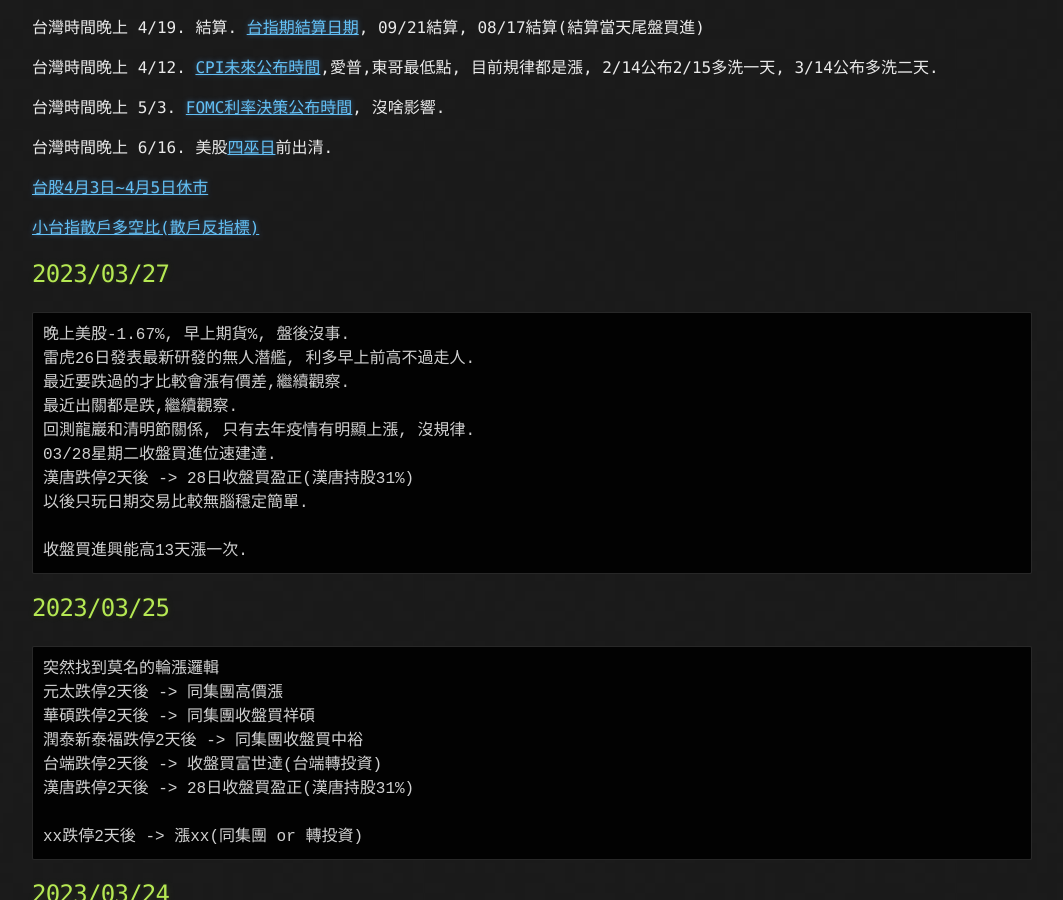
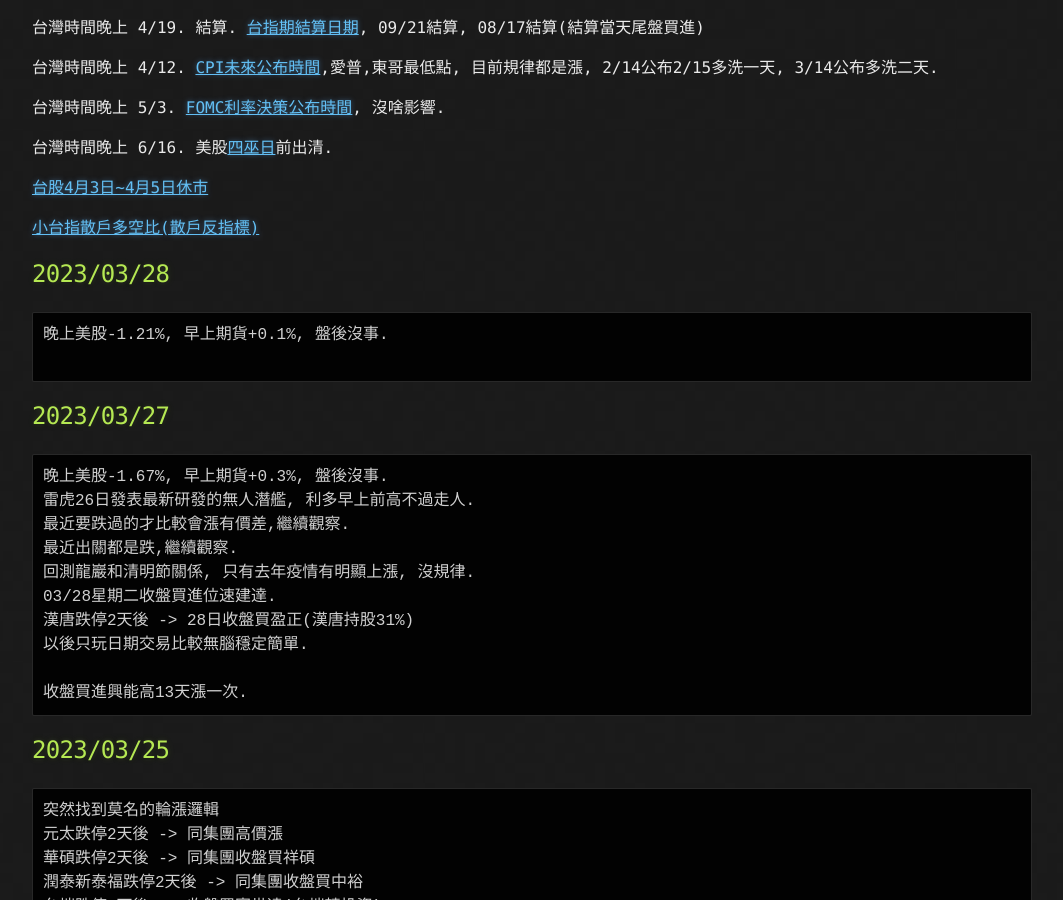
Before and after one commit to lepg5487/Stock_God, a Jekyll site: the page built from index.md, in a window 1280 px wide and 900 px high, scrolled down 402 px. Shown: the whole window, without its empty margins (108-1171 px from the left). Built offline with Jekyll 4.4.1, drawn with Linux system fonts in a browser that asks for light colours; our own code applies the rules of GitHub Pages for plain Markdown files.

Commit message:
Update index.md

````diff
--- a/index.md
+++ b/index.md
@@ -22,9 +22,15 @@
 
 [小台指散戶多空比(散戶反指標)](https://www.macromicro.me/charts/20069/tw-mtx-long-to-short-ratio-of-individual-player)
 
+## 2023/03/28
+```
+晚上美股-1.21%, 早上期貨+0.1%, 盤後沒事.
+
+```
+
 ## 2023/03/27
 ```
-晚上美股-1.67%, 早上期貨%, 盤後沒事.
+晚上美股-1.67%, 早上期貨+0.3%, 盤後沒事.
 雷虎26日發表最新研發的無人潛艦, 利多早上前高不過走人.
 最近要跌過的才比較會漲有價差,繼續觀察.
 最近出關都是跌,繼續觀察.
````
